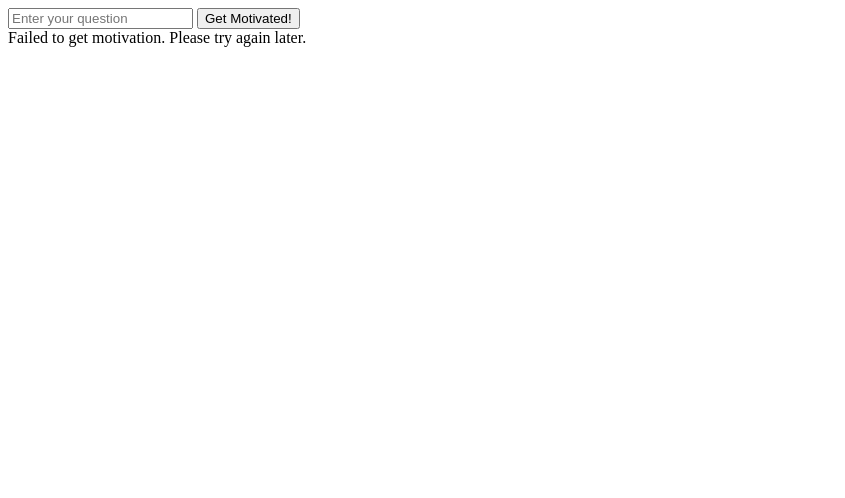
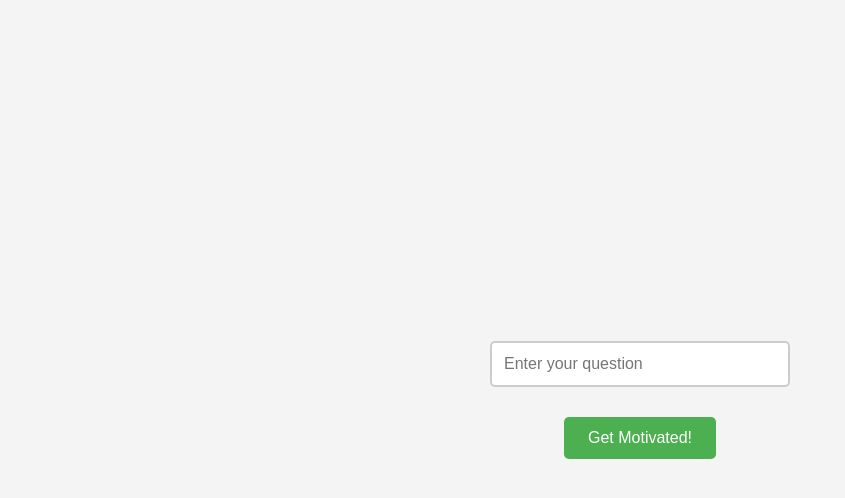
Before and after one commit to Fireshotryan/Prog8AI, a plain HTML site: page client/index.html in a window 1280 px wide. Both pictures are taken after a click on the button "Get Motivated!". Shown: the whole page, without its empty margins (0-845 px from the left). Drawn offline with Linux system fonts and the light colour scheme; no server answers.

Commit message:
added css minimal

```diff
--- a/client/api.js
+++ b/client/api.js
@@ -1,5 +1,3 @@
-// api.js
-
 const baseUrl = 'http://localhost:3000'; // Update with your server URL
 
 export async function getMotivated(prompt) {
--- a/client/index.html
+++ b/client/index.html
@@ -8,9 +8,15 @@
 </head>
 
 <body>
-    <input id="prompt" type="text" placeholder="Enter your question">
-    <button id="submit">Get Motivated!</button>
-    <div id="response"></div>
+    <div class="container">
+        <div class="textinput">
+            <input id="prompt" class="input-field" type="text" placeholder="Enter your question">
+        </div>
+        <div class="buttonsubmit">
+            <button id="submit">Get Motivated!</button>
+        </div>
+        <div class="response" id="response"></div>
+    </div>
     <script defer src="./script.js" type="module"></script>
 </body>
 
--- a/client/script.js
+++ b/client/script.js
@@ -1,14 +1,28 @@
-// script.js
+const promptInput = document.getElementById('prompt');
+const submitButton = document.getElementById('submit');
+const responseElement = document.getElementById('response');
 
-import { getMotivated } from './api.js';
+submitButton.addEventListener('click', async() => {
+    const prompt = promptInput.value.trim();
 
-const promptInput = document.getElementById('prompt');
-const responseDisplay = document.getElementById('response');
+    if (prompt !== '') {
+        // Send a request to the server to get the response
+        const response = await fetch('/motivate', {
+            method: 'POST',
+            headers: {
+                'Content-Type': 'application/json'
+            },
+            body: JSON.stringify({ prompt })
+        });
 
-async function sendPrompt() {
-    const prompt = promptInput.value;
-    const response = await getMotivated(prompt);
-    responseDisplay.textContent = response;
-}
+        // Parse the JSON response
+        const data = await response.json();
 
-document.getElementById('submit').addEventListener('click', sendPrompt);
+        // Display the response
+        responseElement.textContent = data.message;
+        responseElement.style.display = 'block'; // Show the response
+    } else {
+        // If the input is empty, show an error message or handle it accordingly
+        alert('Please enter a question.');
+    }
+});
--- a/client/style.css
+++ b/client/style.css
@@ -0,0 +1,58 @@
+/* style.css */
+
+body {
+    font-family: Arial, sans-serif;
+    margin: 0;
+    padding: 0;
+    display: flex;
+    justify-content: center;
+    align-items: center;
+    height: 100vh;
+    background-color: #f4f4f4;
+}
+
+.container {
+    text-align: center;
+}
+
+.textinput {
+    margin-bottom: 20px;
+}
+
+.input-field {
+    padding: 12px;
+    font-size: 16px;
+    border: 2px solid #ccc;
+    border-radius: 5px;
+    width: 300px;
+    box-sizing: border-box;
+    margin-bottom: 10px;
+    /* Add space between input field and button */
+}
+
+.buttonsubmit button {
+    padding: 12px 24px;
+    font-size: 16px;
+    background-color: #4CAF50;
+    color: white;
+    border: none;
+    border-radius: 5px;
+    cursor: pointer;
+    transition: background-color 0.3s ease;
+}
+
+.buttonsubmit button:hover {
+    background-color: #45a049;
+}
+
+.response {
+    margin-top: 20px;
+    padding: 20px;
+    background-color: #f1f1f1;
+    border-radius: 5px;
+    box-shadow: 0 4px 8px rgba(0, 0, 0, 0.1);
+    font-size: 18px;
+    font-weight: bold;
+    display: none;
+    /* Initially hide response */
+}
```
